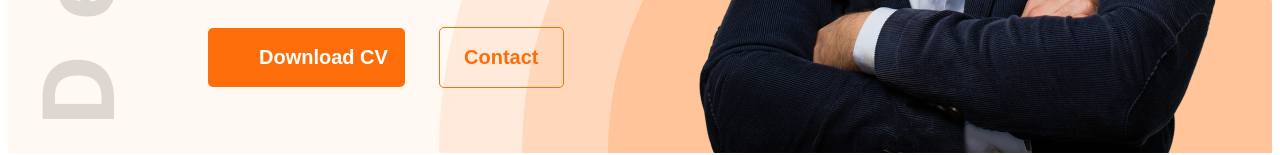
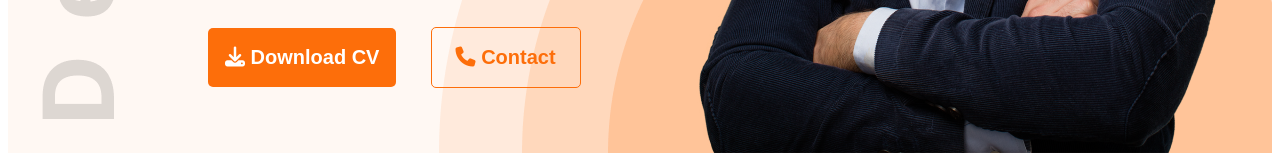
Before and after one commit to MDFAHAD721/web-dev-portfolio, a plain HTML site: page index.html in a window 1280 px wide. Shown: the part 682-837 px from the top of the page. Drawn offline with nearby package versions, Linux system fonts and the light colour scheme.

Commit message:
added icons from font awesome

```diff
--- a/index.html
+++ b/index.html
@@ -8,6 +8,7 @@
     <link rel="preconnect" href="https://fonts.gstatic.com" crossorigin>
     <link href="https://fonts.googleapis.com/css2?family=Open+Sans:ital,wght@0,300..800;1,300..800&display=swap"     rel="stylesheet">
     <link rel="stylesheet" href="styles/portfolio.css">
+    <script src="https://kit.fontawesome.com/ada605e1a3.js" crossorigin="anonymous"></script>
 </head>
 <body class="open-sans-normal">
     <header class="header bg-color">
@@ -24,8 +25,8 @@
                 <h4 class="banner-greetings Dark-02">Hi, I  am</h4>
                 <h1 class="banner-title Dark-01">Mary Hardy</h1>
                 <p class="banner-description common-description Dark-03">Shot what able cold new see hold.Friendly as an betrayed formerly he. Morning because as to society behaved moments.</p>
-                <button class="common-button cv-button">Download CV</button>
-                <button class="common-button contact-button">Contact</button>
+                <button class="common-button cv-button"> <i class="fa-solid fa-download"></i> Download CV</button>
+                <button class="common-button contact-button"> <i class="fa-solid fa-phone"></i> Contact</button>
             </div>
             <img class="developer-profile-pic" src="images/hardy.png" alt="">
         </div>
@@ -134,7 +135,7 @@
        </div>
     </div>
     <div class="last-button">
-        <button class="common-button cv-button">Download CV</button>
+        <button class="common-button cv-button"> <i class="fa-solid fa-download"></i> Download CV</button>
     </div>
     </section>
     </main>
--- a/styles/portfolio.css
+++ b/styles/portfolio.css
@@ -109,7 +109,7 @@ nav ul li a{
 }
 .cv-button{
     padding: 18px;
-    padding-left: 51px;
+    padding-left: 17px;
     padding-right: 17px;
     margin-right: 30px;
 }
```
